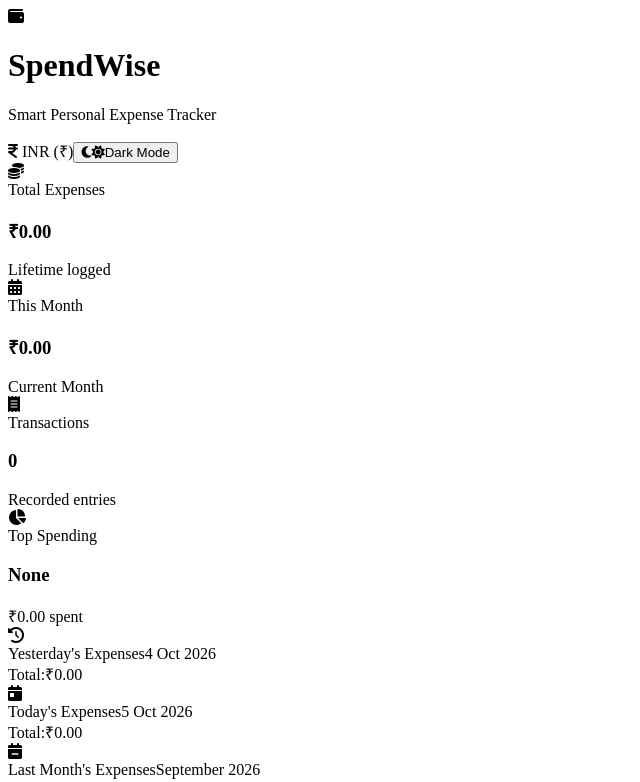
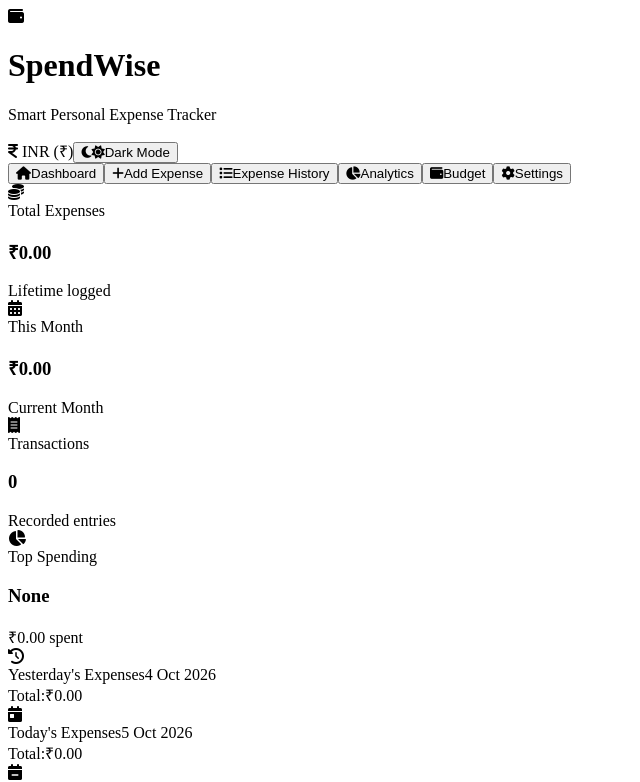
Before and after one commit to gokadharani/SpendWise, a React (Vite) app: page / in a window 1280 px wide. Shown: the top 782 px of the page, without its empty margins (0-640 px from the left). Built offline with nearby package versions, Linux system fonts and the light colour scheme; the HTML template or start-up script is replaced by a standard one.

Commit message:
Add desktop page navigation

```diff
--- a/src/App.jsx
+++ b/src/App.jsx
@@ -9,6 +9,7 @@ import SearchFilters from './components/SearchFilters';
 import ExpenseHistory from './components/ExpenseHistory';
 import SettingsSection from './components/SettingsSection';
 import MobileNavigation from './components/MobileNavigation';
+import DesktopNavigation from './components/DesktopNavigation';
 import { DeleteModal, DetailsModal } from './components/Modals';
 import ToastContainer from './components/ToastContainer';
 import { formatMonthYear } from './utils';
@@ -29,6 +30,9 @@ const App = () => {
 
   // Mobile View state
   const [activeView, setActiveView] = useState('home');
+
+  // Desktop View state
+  const [desktopView, setDesktopView] = useState('dashboard');
 
   // Modal states
   const [detailsExpenseId, setDetailsExpenseId] = useState(null);
@@ -60,6 +64,10 @@ const App = () => {
   useEffect(() => {
     document.body.setAttribute('data-mobile-view', activeView);
   }, [activeView]);
+
+  useEffect(() => {
+    document.body.setAttribute('data-desktop-view', desktopView);
+  }, [desktopView]);
 
   const showToast = (message, type = 'info') => {
     const id = Date.now() + Math.random();
@@ -108,6 +116,7 @@ const App = () => {
       setHistoryScrollPos(window.scrollY);
       setExpenseToEdit(exp);
       setActiveView('add'); // switch to form on mobile
+      setDesktopView('add'); // switch to form on desktop
       const formRoot = document.querySelector('.form-column');
       if (formRoot) {
         setTimeout(() => formRoot.scrollIntoView({ behavior: 'smooth', block: 'start' }), 50);
@@ -126,6 +135,7 @@ const App = () => {
       newExpenses = expenses.map(e => e.id === savedExpense.id ? savedExpense : e);
       showToast('Expense updated successfully!', 'success');
       setActiveView('history');
+      setDesktopView('history');
       setTimeout(() => {
         const oldExp = expenses.find(e => e.id === savedExpense.id);
         if (oldExp && oldExp.date !== savedExpense.date) {
@@ -198,6 +208,9 @@ const App = () => {
     <>
       <Header showToast={showToast} />
 
+      <div className="app-body">
+        <DesktopNavigation activeView={desktopView} setActiveView={setDesktopView} />
+
         <main className="main-container">
           <DashboardStats expenses={expenses} />
           <DailySummary expenses={expenses} />
@@ -232,6 +245,7 @@ const App = () => {
             budget={budget}
           />
         </main>
+      </div>
 
       <DeleteModal
         isOpen={!!deleteExpenseId}
--- /dev/null
+++ b/src/components/DesktopNavigation.jsx
@@ -0,0 +1,54 @@
+import React from 'react';
+
+const DesktopNavigation = ({ activeView, setActiveView }) => {
+  return (
+    <aside className="desktop-sidebar">
+      <nav className="desktop-nav">
+        <button
+          className={`desktop-nav-item ${activeView === 'dashboard' ? 'active' : ''}`}
+          onClick={() => setActiveView('dashboard')}
+        >
+          <i className="fa-solid fa-house"></i>
+          <span>Dashboard</span>
+        </button>
+        <button
+          className={`desktop-nav-item ${activeView === 'add' ? 'active' : ''}`}
+          onClick={() => setActiveView('add')}
+        >
+          <i className="fa-solid fa-plus"></i>
+          <span>Add Expense</span>
+        </button>
+        <button
+          className={`desktop-nav-item ${activeView === 'history' ? 'active' : ''}`}
+          onClick={() => setActiveView('history')}
+        >
+          <i className="fa-solid fa-list"></i>
+          <span>Expense History</span>
+        </button>
+        <button
+          className={`desktop-nav-item ${activeView === 'analytics' ? 'active' : ''}`}
+          onClick={() => setActiveView('analytics')}
+        >
+          <i className="fa-solid fa-chart-pie"></i>
+          <span>Analytics</span>
+        </button>
+        <button
+          className={`desktop-nav-item ${activeView === 'budget' ? 'active' : ''}`}
+          onClick={() => setActiveView('budget')}
+        >
+          <i className="fa-solid fa-wallet"></i>
+          <span>Budget</span>
+        </button>
+        <button
+          className={`desktop-nav-item ${activeView === 'settings' ? 'active' : ''}`}
+          onClick={() => setActiveView('settings')}
+        >
+          <i className="fa-solid fa-gear"></i>
+          <span>Settings</span>
+        </button>
+      </nav>
+    </aside>
+  );
+};
+
+export default DesktopNavigation;
--- a/style.css
+++ b/style.css
@@ -1553,6 +1553,29 @@ html[data-theme="dark"] #budgetWarningAlert.alert-danger i {
     right: 1rem;
     bottom: 1rem;
   }
+
+  .card {
+    padding: 1rem;
+  }
+
+  .transaction-item {
+    padding: 0.85rem 0.75rem;
+  }
+
+  .transaction-left {
+    gap: 0.65rem;
+  }
+
+  .transaction-icon {
+    width: 40px;
+    height: 40px;
+    font-size: 1.25rem;
+  }
+
+  .transaction-right {
+    margin-left: 0.5rem;
+    gap: 0.5rem;
+  }
 }
 
 /* Force native form popups to respect dark mode */
@@ -2063,6 +2086,7 @@ html[data-theme="dark"] #budgetWarningAlert.alert-danger i {
 .transaction-info {
   display: flex;
   flex-direction: column;
+  flex: 1;
   min-width: 0;
 }
 
@@ -2087,7 +2111,8 @@ html[data-theme="dark"] #budgetWarningAlert.alert-danger i {
 }
 
 .transaction-meta span {
-  overflow-wrap: anywhere;
+  word-break: break-word;
+  overflow-wrap: break-word;
 }
 
 .meta-dot {
@@ -2219,3 +2244,155 @@ html[data-theme="dark"] #budgetWarningAlert.alert-danger i {
 .details-modal-actions .btn {
   flex: 1;
 }
+
+/* ==========================================================================
+   DESKTOP APP LAYOUT & NAVIGATION
+   ========================================================================== */
+.app-body {
+  display: flex;
+  max-width: 1400px;
+  margin: 0 auto;
+}
+
+.desktop-sidebar {
+  width: 260px;
+  flex-shrink: 0;
+  border-right: 1px solid var(--border-color);
+  padding: 2rem 1.25rem;
+  background-color: var(--bg-card);
+  min-height: calc(100vh - 77px); /* App header is approx 77px */
+}
+
+.desktop-nav {
+  display: flex;
+  flex-direction: column;
+  gap: 0.5rem;
+  position: sticky;
+  top: 90px;
+}
+
+.desktop-nav-item {
+  display: flex;
+  align-items: center;
+  gap: 1rem;
+  padding: 0.85rem 1.1rem;
+  border-radius: var(--radius-sm);
+  background: transparent;
+  border: none;
+  color: var(--text-secondary);
+  font-size: 0.95rem;
+  font-weight: 600;
+  cursor: pointer;
+  transition: all var(--transition-fast);
+  text-align: left;
+}
+
+.desktop-nav-item i {
+  width: 24px;
+  text-align: center;
+  font-size: 1.15rem;
+}
+
+.desktop-nav-item:hover {
+  background-color: var(--bg-secondary);
+  color: var(--text-primary);
+}
+
+.desktop-nav-item.active {
+  background-color: var(--primary-light);
+  color: var(--primary);
+  font-weight: 700;
+}
+
+.main-container {
+  flex: 1;
+  min-width: 0;
+}
+
+@media (max-width: 1024px) {
+  .desktop-sidebar {
+    width: 220px;
+  }
+}
+
+@media (max-width: 640px) {
+  .app-body {
+    display: block;
+  }
+  .desktop-sidebar {
+    display: none;
+  }
+}
+
+/* DESKTOP VIEW TOGGLING */
+@media (min-width: 641px) {
+  body[data-desktop-view] .dashboard-section,
+  body[data-desktop-view] .daily-summary-section,
+  body[data-desktop-view] .monthly-summary-section,
+  body[data-desktop-view] .budget-section,
+  body[data-desktop-view] .content-split-layout,
+  body[data-desktop-view] .settings-section {
+    display: none !important;
+  }
+
+  body[data-desktop-view="dashboard"] .dashboard-section,
+  body[data-desktop-view="dashboard"] .daily-summary-section,
+  body[data-desktop-view="dashboard"] .monthly-summary-section {
+    display: block !important;
+  }
+
+  body[data-desktop-view="add"] .content-split-layout {
+    display: flex !important;
+    justify-content: center;
+  }
+  body[data-desktop-view="add"] .form-column {
+    display: block !important;
+    width: 100%;
+    max-width: 600px;
+  }
+  body[data-desktop-view="add"] .list-and-charts-column {
+    display: none !important;
+  }
+
+  body[data-desktop-view="history"] .content-split-layout {
+    display: block !important;
+  }
+  body[data-desktop-view="history"] .form-column {
+    display: none !important;
+  }
+  body[data-desktop-view="history"] .list-and-charts-column {
+    display: flex !important;
+  }
+  body[data-desktop-view="history"] .charts-card {
+    display: none !important;
+  }
+  body[data-desktop-view="history"] .toolbar-card,
+  body[data-desktop-view="history"] .expenses-card {
+    display: block !important;
+  }
+
+  body[data-desktop-view="analytics"] .content-split-layout {
+    display: block !important;
+  }
+  body[data-desktop-view="analytics"] .form-column {
+    display: none !important;
+  }
+  body[data-desktop-view="analytics"] .list-and-charts-column {
+    display: flex !important;
+  }
+  body[data-desktop-view="analytics"] .charts-card {
+    display: block !important;
+  }
+  body[data-desktop-view="analytics"] .toolbar-card,
+  body[data-desktop-view="analytics"] .expenses-card {
+    display: none !important;
+  }
+
+  body[data-desktop-view="budget"] .budget-section {
+    display: block !important;
+  }
+
+  body[data-desktop-view="settings"] .settings-section {
+    display: flex !important;
+  }
+}
```
Lines whose indentation alone changed are shown as unchanged.
